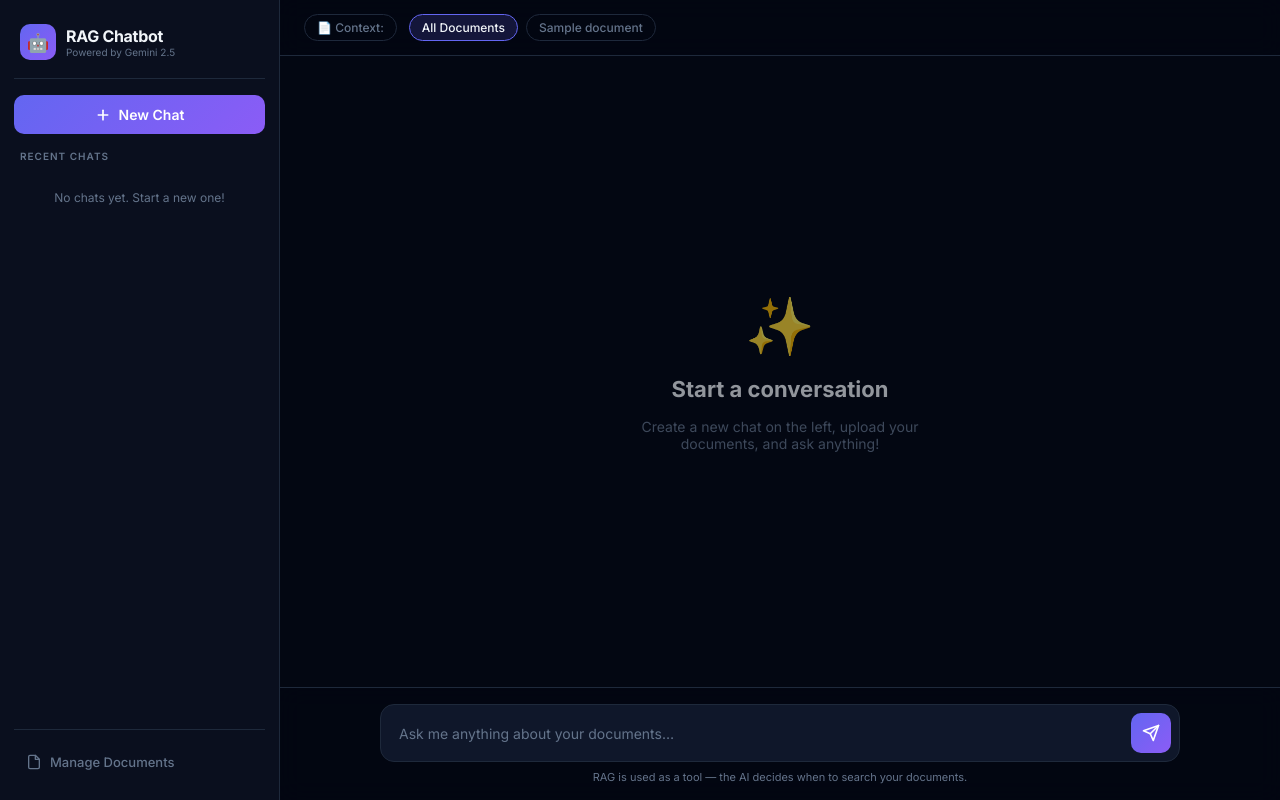
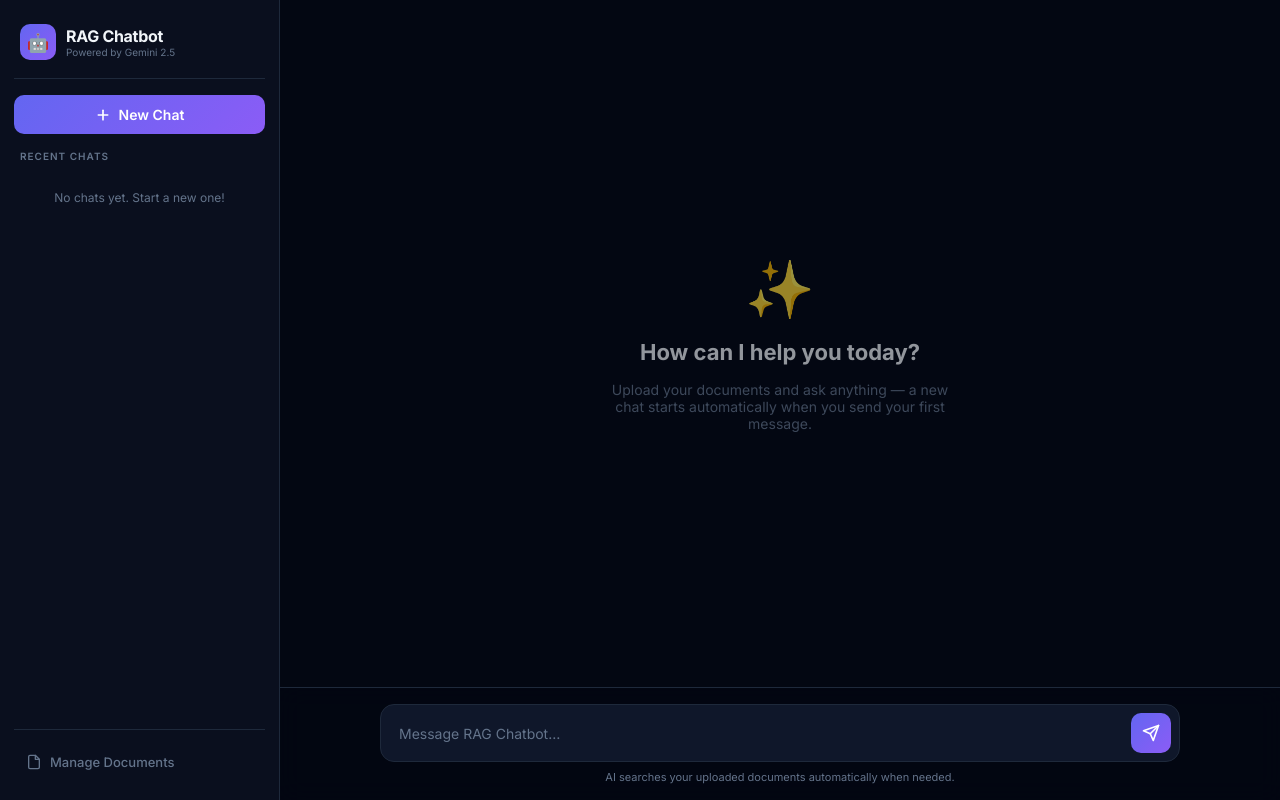
Before and after one commit to JoynerRaj/ai-rag-chatbot-01, a Django app: page / in a window 1280 px wide. Run offline with Django 5.2, Linux system fonts and the light colour scheme; tables that the repository leaves empty hold one stand-in row (values such as "Sample post"); data that the repository does not hold is empty.

Commit message:
feat: remove doc pills topbar, auto-create chat on first message (ChatGPT style)

```diff
--- a/django_chat/chat/urls.py
+++ b/django_chat/chat/urls.py
@@ -9,5 +9,6 @@ urlpatterns = [
     path("edit/<int:id>/", views.edit_document, name="edit"),
     path("clear-history/", views.clear_history, name="clear_history"),
     path("new-chat/", views.create_chat, name="new_chat"),
+    path("new-chat-ajax/", views.create_chat_ajax, name="new_chat_ajax"),
     path("delete-chat/<int:chat_id>/", views.delete_chat, name="delete_chat"),
 ]
--- a/django_chat/chat/views.py
+++ b/django_chat/chat/views.py
@@ -155,9 +155,24 @@ def clear_history(request):
 
 def create_chat(request):
     from .models import ChatSession
-
     chat = ChatSession.objects.create(title="New Chat")
     return redirect(f"/?chat_id={chat.id}")
+
+def create_chat_ajax(request):
+    """AJAX endpoint — creates a chat session titled from the first message."""
+    from django.http import JsonResponse
+    from .models import ChatSession
+    if request.method == "POST":
+        import json
+        try:
+            body = json.loads(request.body)
+            first_msg = body.get("message", "New Chat")
+        except Exception:
+            first_msg = "New Chat"
+        title = first_msg[:50] if first_msg else "New Chat"
+        chat = ChatSession.objects.create(title=title)
+        return JsonResponse({"chat_id": chat.id, "title": title})
+    return JsonResponse({"error": "POST required"}, status=405)
 
 def delete_chat(request, chat_id):
     from .models import ChatSession
--- a/django_chat/templates/chat.html
+++ b/django_chat/templates/chat.html
@@ -293,60 +293,47 @@
   </div>
 </aside>
 
-<!-- MAIN -->
 <main class="main">
-  <!-- TOP BAR: Document selector -->
-  <div class="topbar">
-    <div class="doc-pills">
-      <span class="doc-pills-label">📄 Context:</span>
-      <label>
-        <input type="radio" name="document" value="" checked>
-        <span>All Documents</span>
-      </label>
-      {% for doc in documents %}
-      <label>
-        <input type="radio" name="document" value="{{ doc.pinecone_id }}">
-        <span>{{ doc.title }}</span>
-      </label>
-      {% endfor %}
-    </div>
-  </div>
-
   <!-- CHAT BOX -->
   <div id="chat" class="chat-box">
-    {% if not current_chat_id %}
-    <div class="welcome-state">
+    <div class="welcome-state" id="welcomeState">
       <div class="welcome-icon">✨</div>
-      <div class="welcome-title">Start a conversation</div>
-      <div class="welcome-sub">Create a new chat on the left, upload your documents, and ask anything!</div>
+      <div class="welcome-title">How can I help you today?</div>
+      <div class="welcome-sub">Upload your documents and ask anything — a new chat starts automatically when you send your first message.</div>
     </div>
-    {% endif %}
   </div>
 
   <!-- INPUT -->
   <div class="input-wrapper">
     <div class="input-box">
-      <input id="msg" placeholder="Ask me anything about your documents…" onkeydown="handleKey(event)" autocomplete="off">
+      <input id="msg" placeholder="Message RAG Chatbot…" onkeydown="handleKey(event)" autocomplete="off">
       <button class="send-btn" onclick="sendMessage()" title="Send">
         <svg xmlns="http://www.w3.org/2000/svg" viewBox="0 0 24 24" fill="none" stroke="currentColor" stroke-width="2.2" stroke-linecap="round" stroke-linejoin="round">
           <line x1="22" y1="2" x2="11" y2="13"/><polygon points="22 2 15 22 11 13 2 9 22 2"/>
         </svg>
       </button>
     </div>
-    <div class="input-hint">RAG is used as a tool — the AI decides when to search your documents.</div>
+    <div class="input-hint">AI searches your uploaded documents automatically when needed.</div>
   </div>
 </main>
 
 <script>
+const CSRF = '{{ csrf_token }}';
 let ws = null;
+let activeChatId = null;
 const chatBox = document.getElementById("chat");
 const params = new URLSearchParams(window.location.search);
 const chatId = params.get("chat_id");
 
 if (chatId) {
-  chatBox.innerHTML = "";  // clear welcome state
+  activeChatId = chatId;
+  document.getElementById("welcomeState")?.remove();
+  connectWebSocket(chatId);
+}
+
+function connectWebSocket(id) {
   const protocol = location.protocol === "https:" ? "wss://" : "ws://";
-  ws = new WebSocket(protocol + location.host + "/ws/chat/?chat_id=" + chatId);
+  ws = new WebSocket(protocol + location.host + "/ws/chat/?chat_id=" + id);
 
   ws.onmessage = (event) => {
     const data = JSON.parse(event.data);
@@ -357,7 +344,7 @@ if (chatId) {
     }
     removeTyping();
     appendMessage(data.response, "bot", true);
-    updateSidebar(data.question);
+    updateSidebarPreview(data.question);
   };
 
   ws.onerror = () => {
@@ -365,8 +352,72 @@ if (chatId) {
     appendMessage("Connection error. Please refresh the page.", "bot", false);
   };
 
-  // Ping keep-alive
   setInterval(() => { if (ws && ws.readyState === 1) ws.send(JSON.stringify({type:"ping"})); }, 25000);
+}
+
+async function sendMessage() {
+  const input = document.getElementById("msg");
+  const msg = input.value.trim();
+  if (!msg) return;
+  input.value = "";
+
+  // ── Auto-create chat if none exists (ChatGPT style) ─────────────────────
+  if (!ws || ws.readyState !== 1) {
+    document.getElementById("welcomeState")?.remove();
+
+    // Create chat session via AJAX
+    const res = await fetch("/new-chat-ajax/", {
+      method: "POST",
+      headers: { "Content-Type": "application/json", "X-CSRFToken": CSRF },
+      body: JSON.stringify({ message: msg })
+    });
+    const data = await res.json();
+    activeChatId = data.chat_id;
+
+    // Update URL without reload
+    history.pushState({}, "", "/?chat_id=" + activeChatId);
+
+    // Add to sidebar top
+    addToSidebar(activeChatId, data.title);
+
+    // Connect WebSocket
+    connectWebSocket(activeChatId);
+
+    // Wait for WS to open then send
+    ws.onopen = () => {
+      appendMessage(msg, "user", true);
+      showTyping();
+      ws.send(JSON.stringify({ message: msg, document_id: "" }));
+    };
+    return;
+  }
+
+  appendMessage(msg, "user", true);
+  showTyping();
+  ws.send(JSON.stringify({ message: msg, document_id: "" }));
+}
+
+function addToSidebar(id, title) {
+  const list = document.querySelector(".chats-list");
+  // Remove empty state if present
+  const empty = list.querySelector("div[style]");
+  if (empty) empty.remove();
+
+  const wrapper = document.createElement("div");
+  wrapper.className = "chat-wrapper";
+  wrapper.innerHTML = `
+    <a href="/?chat_id=${id}" class="chat-item active">
+      <div class="chat-title">${title}</div>
+      <div class="chat-meta">
+        <span class="chat-preview">Just now</span>
+        <span class="chat-time">${new Date().toLocaleTimeString([],{hour:'2-digit',minute:'2-digit'})}</span>
+      </div>
+    </a>
+    <a href="/delete-chat/${id}/" onclick="return confirm('Delete this chat?')" class="delete-btn" title="Delete chat">✕</a>
+  `;
+  // Remove active from other items
+  document.querySelectorAll(".chat-item.active").forEach(el => el.classList.remove("active"));
+  list.prepend(wrapper);
 }
 
 function appendMessage(text, type, animate) {
@@ -392,15 +443,12 @@ function showTyping() {
   const row = document.createElement("div");
   row.className = "message-row bot";
   row.id = "typing-row";
-
   const avatar = document.createElement("div");
   avatar.className = "avatar bot";
   avatar.textContent = "🤖";
-
   const bubble = document.createElement("div");
   bubble.className = "bubble typing-bubble";
   bubble.innerHTML = "<span></span><span></span><span></span>";
-
   row.appendChild(avatar);
   row.appendChild(bubble);
   chatBox.appendChild(row);
@@ -412,29 +460,11 @@ function removeTyping() {
   if (el) el.remove();
 }
 
-function sendMessage() {
-  const input = document.getElementById("msg");
-  const msg = input.value.trim();
-  if (!msg) return;
-
-  if (!ws || ws.readyState !== 1) {
-    alert("Please start a new chat first (click + New Chat).");
-    return;
-  }
-
-  appendMessage(msg, "user", true);
-  showTyping();
-
-  const doc = document.querySelector('input[name="document"]:checked');
-  ws.send(JSON.stringify({ message: msg, document_id: doc ? doc.value : "" }));
-  input.value = "";
-}
-
 function handleKey(e) {
   if (e.key === "Enter" && !e.shiftKey) { e.preventDefault(); sendMessage(); }
 }
 
-function updateSidebar(lastMsg) {
+function updateSidebarPreview(lastMsg) {
   const active = document.querySelector(".chat-item.active .chat-preview");
   const time   = document.querySelector(".chat-item.active .chat-time");
   if (active) active.innerText = lastMsg.substring(0, 40);
```
